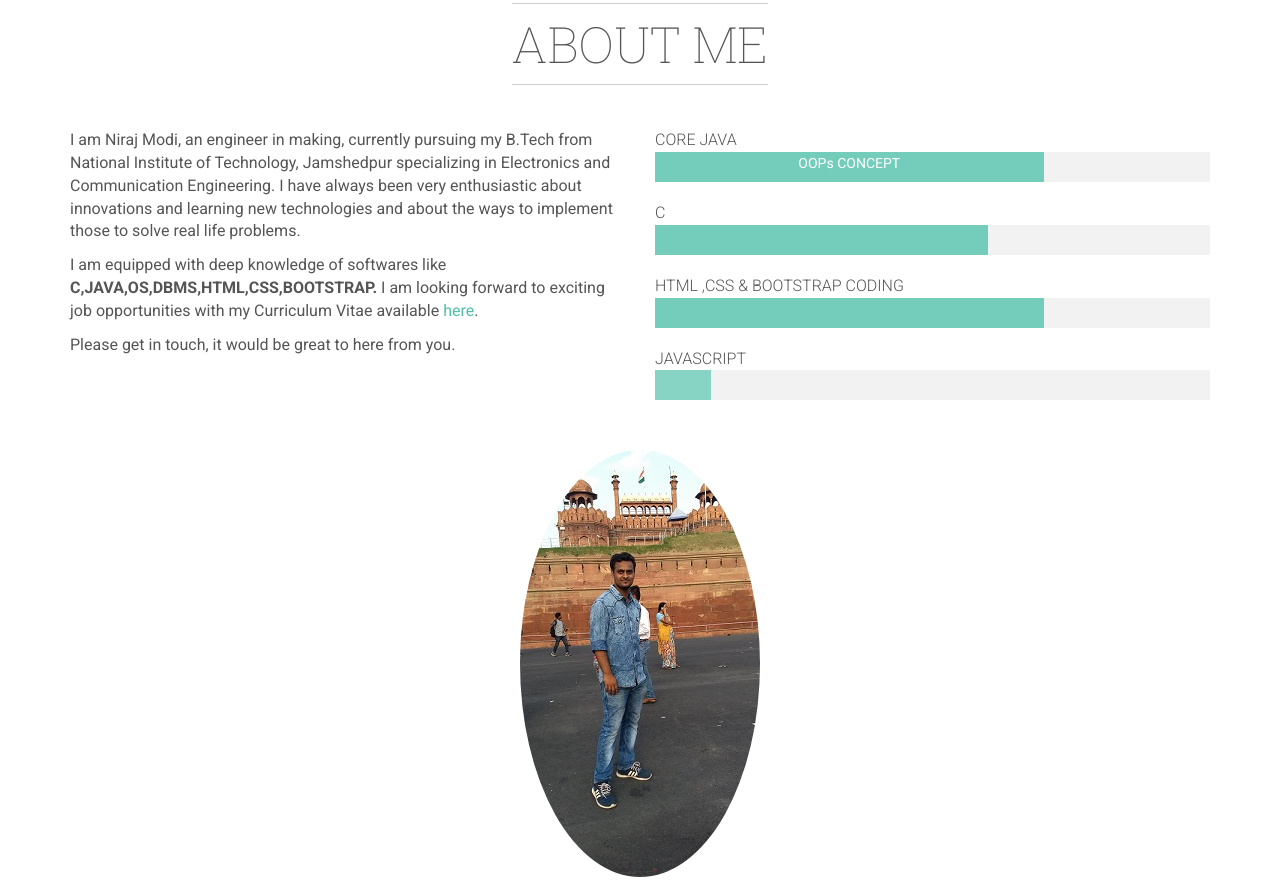
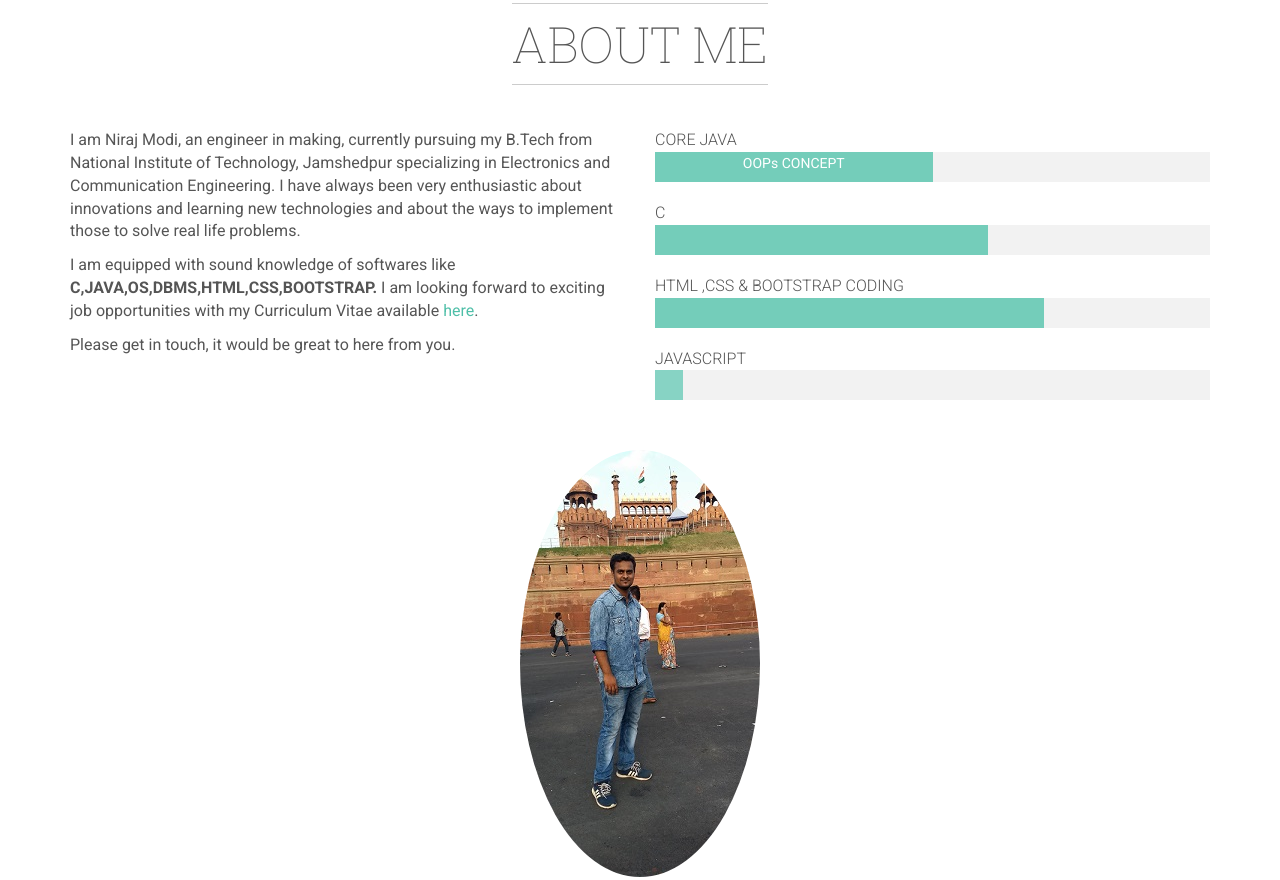
Before and after one commit to NKM1995/NKM1995.github.io, a plain HTML site: page index.html in a window 1280 px wide. Shown: the part 879-1759 px from the top of the page. Drawn offline with Linux system fonts and the light colour scheme; some packages are replaced by stand-ins of ours.

Commit message:
Update index.html

```diff
--- a/index.html
+++ b/index.html
@@ -132,7 +132,7 @@ _________________________________________________________ -->
 
 I have always been very enthusiastic about innovations and learning new technologies and about the ways to implement those to solve real life problems.</p>
 
-                                <p>I am equipped with deep knowledge of softwares like <B> C,JAVA,OS,DBMS,HTML,CSS,BOOTSTRAP. </B>
+                                <p>I am equipped with sound knowledge of softwares like <B> C,JAVA,OS,DBMS,HTML,CSS,BOOTSTRAP. </B>
 
 I am looking forward to exciting job opportunities with my Curriculum Vitae available <a href="#">here</a>.</p>
 
@@ -146,7 +146,7 @@ I am looking forward to exciting job opportunities with my Curriculum Vitae avai
                                        CORE JAVA
                                     </div>
                                     <div class="progress">
-                                        <div class="progress-bar progress-bar-skill3" role="progressbar" aria-valuenow="70" aria-valuemin="0" aria-valuemax="100" style="width: 70%;">
+                                        <div class="progress-bar progress-bar-skill3" role="progressbar" aria-valuenow="50" aria-valuemin="0" aria-valuemax="100" style="width: 50%;">
                                           OOPs CONCEPT
                                         </div>
                                     </div>
@@ -176,7 +176,7 @@ I am looking forward to exciting job opportunities with my Curriculum Vitae avai
                                         Javascript
                                     </div>
                                     <div class="progress">
-                                        <div class="progress-bar progress-bar-skill2" role="progressbar" aria-valuenow="10" aria-valuemin="0" aria-valuemax="100" style="width: 10%;">
+                                        <div class="progress-bar progress-bar-skill2" role="progressbar" aria-valuenow="5" aria-valuemin="0" aria-valuemax="100" style="width: 5%;">
                                             <span class="sr-only">10</span>
                                         </div>
 
```
